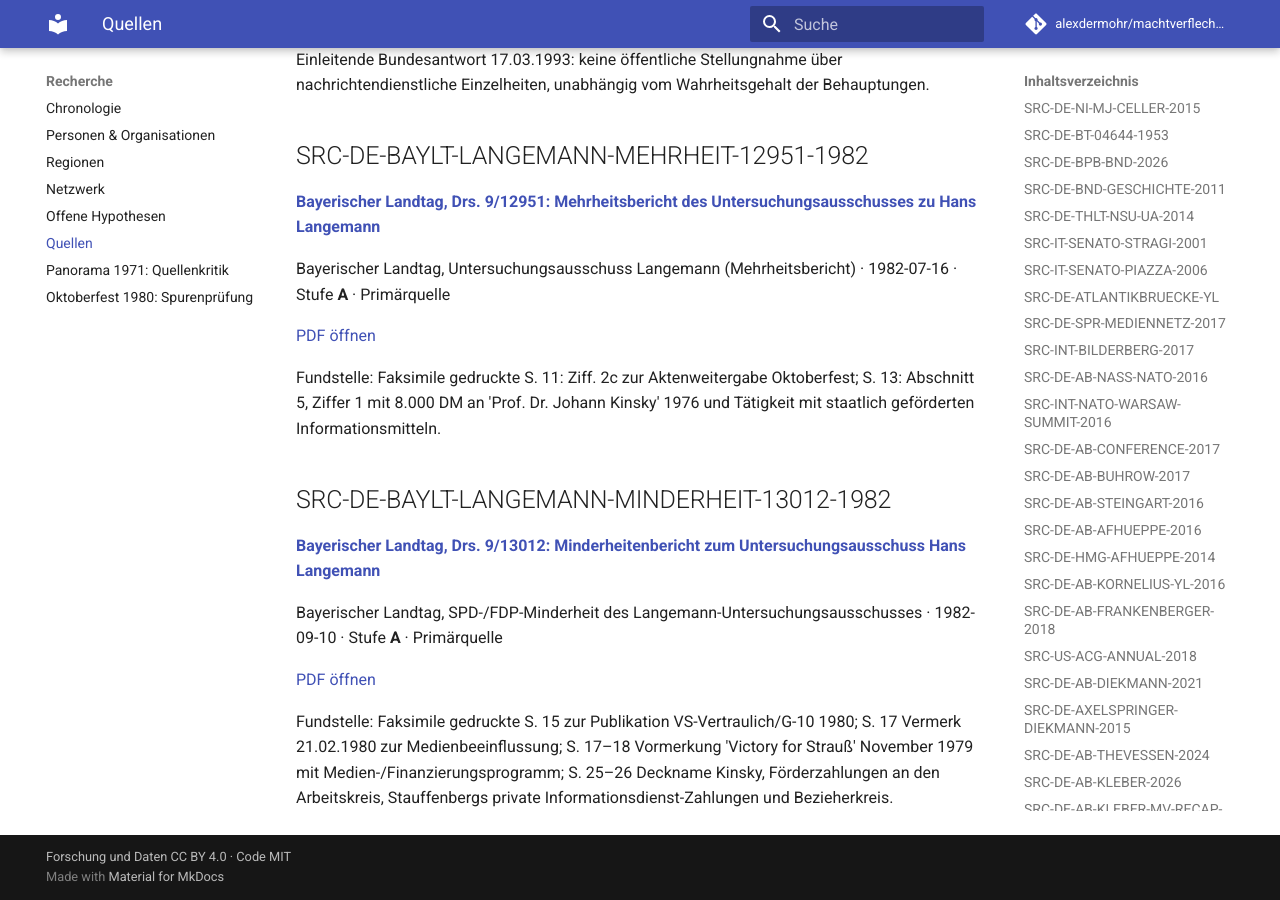
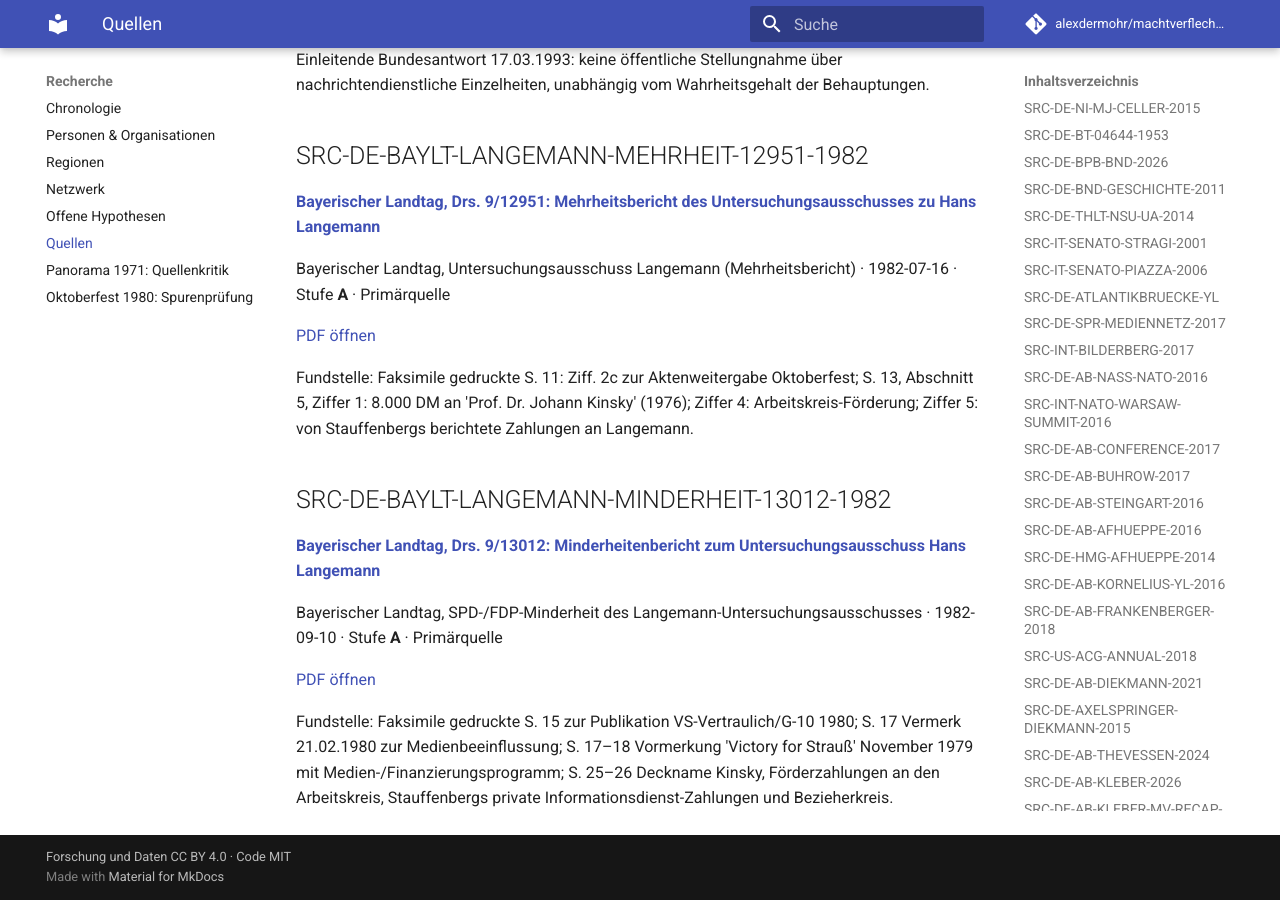
Before and after one commit to alexdermohr/machtverflechtungen, an MkDocs documentation site: the page built from docs/quellen/index.md, in a window 1280 px wide and 900 px high, scrolled down 29422 px. Built offline with MkDocs 1.6.1 and Material for MkDocs 9.7.7, drawn with Linux system fonts in a browser that asks for light colours; comment, search, counter and statistics services are not loaded.

Commit message:
research: reconcile Langemann source locators and witness evidence

```diff
--- a/docs/quellen/index.md
+++ b/docs/quellen/index.md
@@ -1170,7 +1170,7 @@ Bayerischer Landtag, Untersuchungsausschuss Langemann (Mehrheitsbericht) · 1982
 
 [PDF öffnen](https://www.bayern.landtag.de/www/ElanTextAblage_WP09/Drucksachen/0000012500/09-12951.pdf)
 
-Fundstelle: Faksimile gedruckte S. 11: Ziff. 2c zur Aktenweitergabe Oktoberfest; S. 13: Abschnitt 5, Ziffer 1 mit 8.000 DM an 'Prof. Dr. Johann Kinsky' 1976 und Tätigkeit mit staatlich geförderten Informationsmitteln.
+Fundstelle: Faksimile gedruckte S. 11: Ziff. 2c zur Aktenweitergabe Oktoberfest; S. 13, Abschnitt 5, Ziffer 1: 8.000 DM an 'Prof. Dr. Johann Kinsky' (1976); Ziffer 4: Arbeitskreis-Förderung; Ziffer 5: von Stauffenbergs berichtete Zahlungen an Langemann.
 
 <a id="src-de-baylt-langemann-minderheit-13012-1982"></a>
 ## SRC-DE-BAYLT-LANGEMANN-MINDERHEIT-13012-1982
```
Also changed, not shown: docs/faelle/de/langemann-informationsnetz-1976-1982.md (+6 -11 lines), 1 other file.
